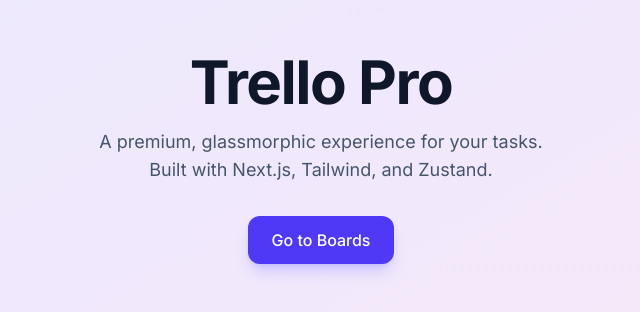
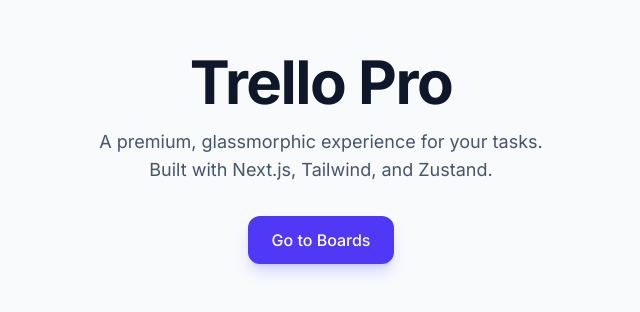
Before and after one commit to aymantarek16/trello-pro, a Next.js app: page / in a window 1280 px wide. Shown: the part 242-554 px from the top of the page, without its empty margins (319-959 px from the left). Built offline with nearby package versions, Linux system fonts and the light colour scheme.

Commit message:
fix some issue

```diff
--- a/app/page.tsx
+++ b/app/page.tsx
@@ -2,7 +2,7 @@
 
 export default function Home() {
   return (
-    <main className="flex min-h-screen flex-col items-center justify-center p-24 bg-gradient-to-br from-indigo-500/10 via-purple-500/10 to-pink-500/10">
+    <main className="flex min-h-screen flex-col items-center justify-center p-24 gradient-to-br from-indigo-500/10 via-purple-500/10 to-pink-500/10">
       <h1 className="text-4xl font-bold tracking-tight text-slate-900 dark:text-white sm:text-6xl mb-4">
         Trello Pro
       </h1>
```
